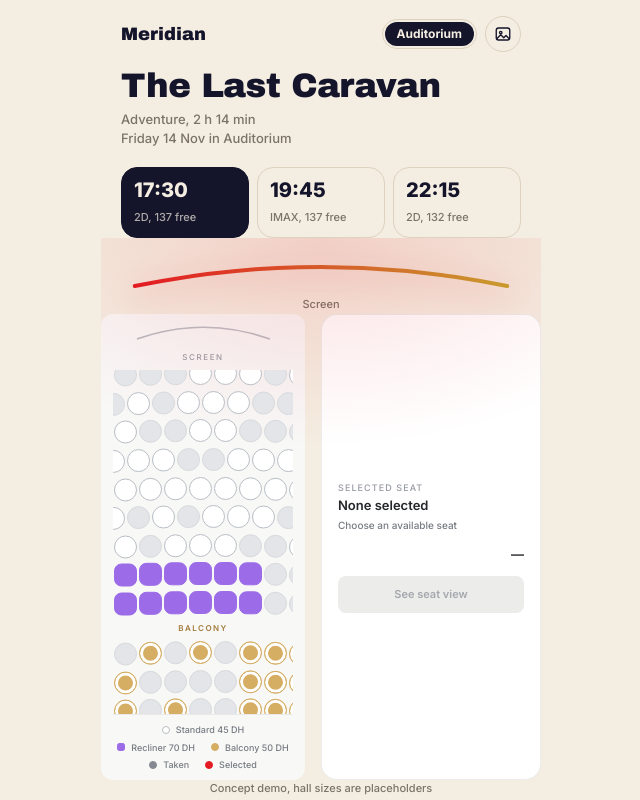
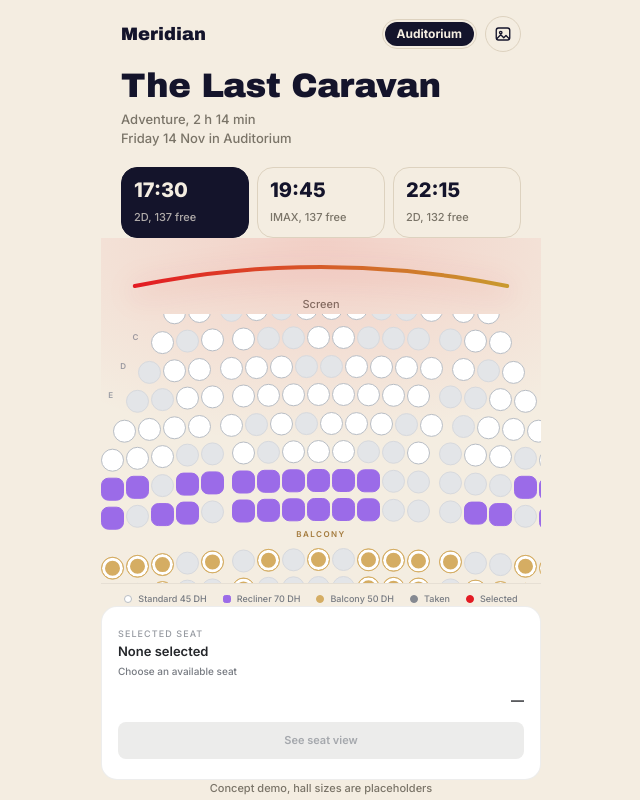
Before and after one commit to aouidate47/cinema, a Next.js app: page /hall-3/1730 in a window 1280 px wide. Shown: the whole page, without its empty margins (319-959 px from the left). Built offline with nearby package versions, Linux system fonts and the light colour scheme.

Commit message:
Restore original cinema dashboard

```diff
--- a/components/SeatPicker.tsx
+++ b/components/SeatPicker.tsx
@@ -18,23 +18,13 @@ export default function SeatPicker({ hall, seats, children }: Props) {
   };
 
   return (
-    <div className="flex h-full min-h-0 flex-col gap-2.5 lg:grid lg:grid-cols-[minmax(0,1fr)_220px] lg:gap-4">
-      <section className="flex min-h-0 min-w-0 flex-1 flex-col justify-center overflow-hidden rounded-xl bg-[#f8f8f7] px-1.5 pb-2 pt-2 sm:px-3">
-        <div className="mx-auto mb-1 w-[76%] max-w-[440px] shrink-0 text-center">
-          <svg viewBox="0 0 500 32" preserveAspectRatio="none" aria-hidden className="h-5 w-full">
-            <path d="M8 27 Q250 -10 492 27" fill="none" stroke="#b9bdc3" strokeWidth="2.5" strokeLinecap="round" />
-          </svg>
-          <span className="text-[8px] font-medium uppercase tracking-[.2em] text-[#9a9ea5]">Screen</span>
-        </div>
-        <SeatMap hall={hall} seats={seats} selectedId={selected?.id ?? null} onSelect={setSelected} />
-        {children}
-      </section>
-
+    <>
+      <SeatMap hall={hall} seats={seats} selectedId={selected?.id ?? null} onSelect={setSelected} />
+      {children}
       <TicketBar seat={selected} onView={() => setViewing(true)} />
-
       {viewing && selected && film && (
         <SeatView3D hall={hall} seats={seats} seat={selected} film={film} onClose={() => setViewing(false)} onBook={book} />
       )}
-    </div>
+    </>
   );
 }
```
